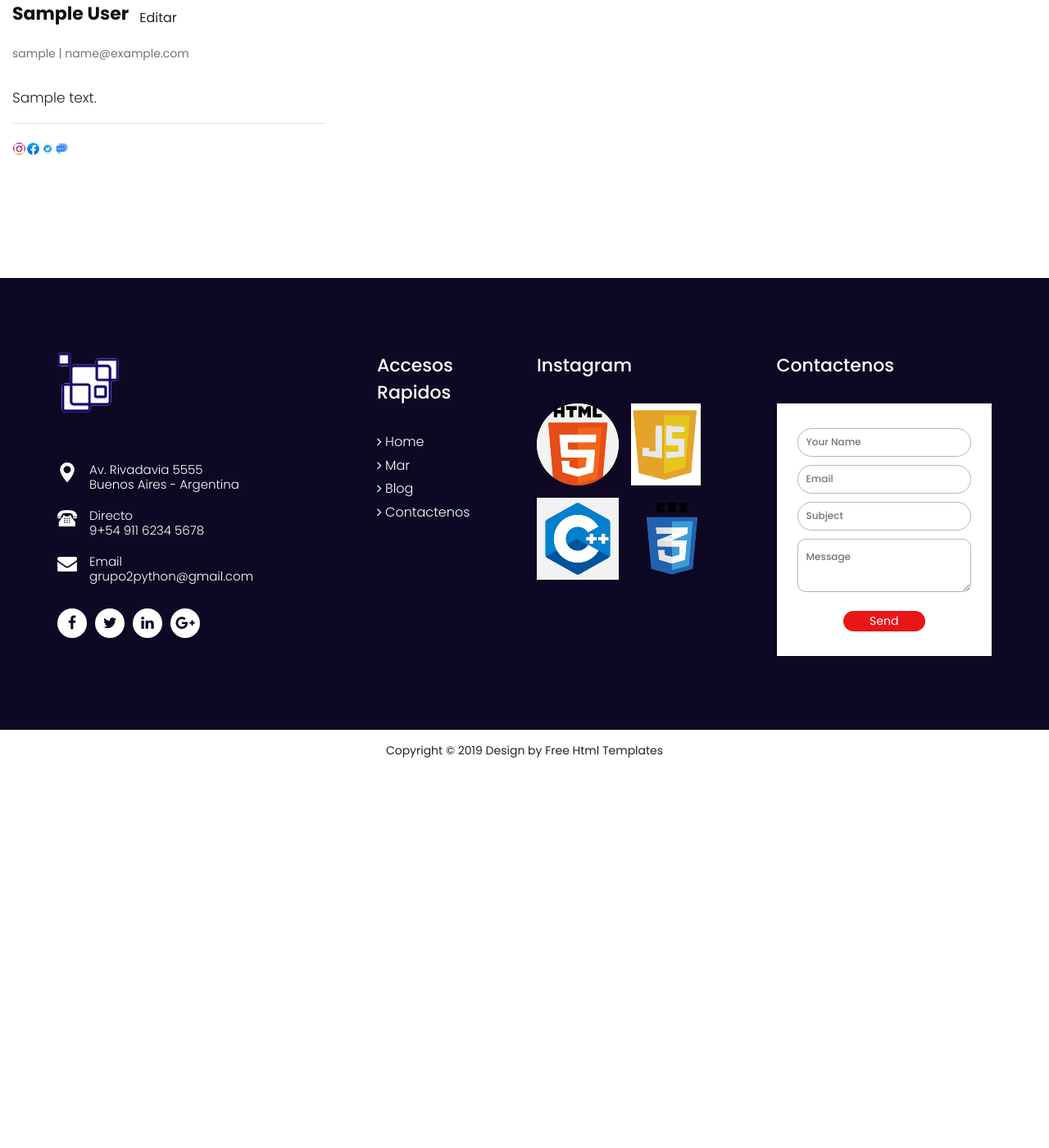
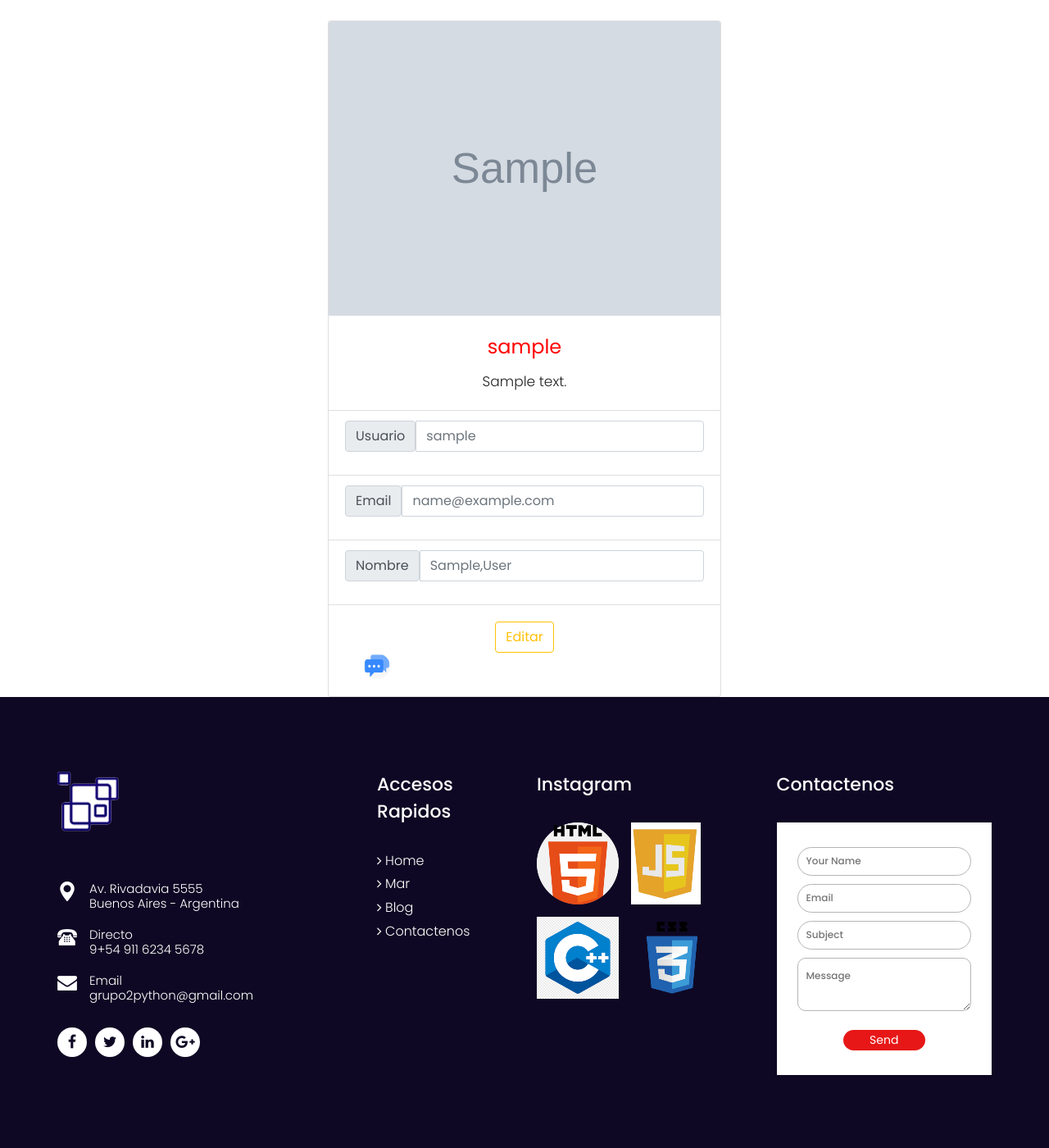
Before and after one commit to DeveloperAlejandroGallo/CoderHouse_ProyectoFinal_Equipo2, a Django app: template ProyectoFinal/appUsuarios/templates/appUsuarios/profile.html in a window 1280 px wide. Shown: the part 150-1550 px from the top of the page at 82% size. Before the commit the page ends 1074 px from the top, so only its background shows below. Run offline with Django 4.2, Linux system fonts and the light colour scheme; a user stored in the database is signed in; tables that the repository leaves empty hold one stand-in row (values such as "Sample post"); the template is opened without the code that fills it: most values are stand-ins (such as "Sample title", 1, 10 or a date in 2020); grey boxes marked "Sample" are stand-in pictures; lists and menus that the app fills with data are empty; some libraries are stand-ins or nearby versions.

Commit message:
profile funcionando

```diff
--- a/ProyectoFinal/appUsuarios/templates/appUsuarios/profile.html
+++ b/ProyectoFinal/appUsuarios/templates/appUsuarios/profile.html
@@ -2,68 +2,51 @@
 
 {% load static %}
 
-{% block title %} Perfil de {{user.username}} {% endblock title %}
+{% block title%}Perfil{% endblock title%}
+
+{% load crispy_forms_tags %}
 
 {% block cuerpo %}
 
-<div class="container-fluid mb-5">
-    <p></p>
-    <div class="container-fluid mb-5">
-        <div class="row">
-            <div class="container-fluid mb-5">
-                <div class="row">
-                    <div class="row">
-                        {% if request.user.is_superuser %}
-                        <div class="cl-sm-2">
-                            <div class="user-image-container mb-2">
-                                <div style="text-align: left;">
-                                    {% comment %} <a class="btn btn-link btn-sm" href="{% url 'addAvatar' %}">Actualizar imagen</a> {% endcomment %}
-                                </div>
-                            </div>
-                        {% endif %}
-                        </div>
-                        <div class="col-sm-8 d-flex align-items-center">
-                            <div class="about-me">
-                                <div class="d-flex justify-content-start align-items-center">
+<br>
 
-                                    {%if user.first_name and user.last_name%}
-                                    <h2><strong>{{user.first_name}} {{user.last_name}}</strong></h2>
-                                    {%else%}
-                                    <h2><strong>Nombre/s Apellido/s</strong></h2>
-                                    {%endif%}
-                                    <p></p>
-                                    <div style="text-align: left;">
-                                        {% if request.user.username == user.username %}
-                                        <a class="btn btn-btn-outline-warning" href="/accounts/edit_user/">Editar</a>
-                                        {% endif %}
-                                    </div>
-                                </div>
-                                <div class="text-muted mb-3">{{user.username}} | {{user.email}}</div>
-                            </div>
-                        </div>
+<div class='conteiner center'>
+    <div class="card text-center" style="width: 30rem;">
+        <img src="{{img}}" class="card-img-top" alt="...">
+        <div class="card-body">
+          <h1 class="orange_color">{{request.user.username}}</h1>
+          <p class="card-text">{{about_me}}</p>
+        </div>
+        <ul class="list-group list-group-flush">
+            <li class="list-group-item">
+                <div class="input-group mb-3">
+                    <span class="input-group-text" id="basic-addon1">Usuario</span>
+                    <input type="text" class="form-control" placeholder="{{request.user.username}}" aria-label="Username" aria-describedby="basic-addon1" >
+                  </div>
+            </li>
+            <li class="list-group-item">
+                <div class="input-group mb-3">
+                    <span class="input-group-text" id="basic-addon1">Email</span>
+                    <input type="text" class="form-control" placeholder="{{request.user.email}}" aria-label="Username" aria-describedby="basic-addon1">
+                  </div>
+            </li>
+            <li class="list-group-item">
+                <div class="input-group mb-3">
+                    <span class="input-group-text" id="basic-addon1">Nombre</span>
+                    <input type="text" class="form-control" placeholder="{{request.user.first_name}},{{request.user.last_name}}" aria-label="Username" aria-describedby="basic-addon1">
+                  </div>
+            </li>
+          </ul>
+          <div class="card-body">
+            {% if request.user.username == user.username %}
+            <a href="/accounts/edit_user/" class="btn btn-outline-warning float-center">Editar</a>
+            {% endif %}
+            <table style="width: 18%;">
+                <th><a href="{% url 'Chat' user.username %}"><img id="img" class="img rounded-circle" alt="Chat icon" height="32" width="32" src="{% static 'appUsuarios/images/chat.png' %}"></img></a></th>
+            </table>
+        </div>
+      </div>
 
-                        <div id="description" class="container-fluid mb-5">
-                            <p>{{bio}}<p>
-                            <hr></hr>
-                            <table style="width: 18%;">
-
-                                {%if instagram%}
-                                <th><a href="{{instagram}}"><img id="img" class="img rounded-circle" alt="Instagram icon" height="32" width="32" src="{% static 'appUsuarios/static/images/Instagram.png' %}"></img></a></th>
-                                {%endif%}
-                                {%if facebook%}
-                                <th><a href="{{facebook}}"><img id="img" class="img rounded-circle" alt="Facebook icon" height="32" width="32" src="{% static 'appUsuarios/static/images/facebook.png' %}"></img></a></th>
-                                {%endif%}
-                                {%if twitter%}
-                                <th><a href="{{twitter}}"><img id="img" class="img rounded-circle" alt="Twitter icon" height="32" width="32" src="{% static 'appUsuarios/static/images/twitter.png' %}"></img></a></th>
-                                {%endif%}
-                                <th><a href="{% url 'Chat' user.username %}"><img id="img" class="img rounded-circle" alt="Chat icon" height="32" width="32" src="{% static 'appUsuarios/static/images/chat.png' %}"></img></a></th>
-                            </table>
-                        </div>
-                    </div>
-                </div>
-            </div>
-        </div>
-    </div>
 </div>
 
 
```
Also changed, not shown: ProyectoFinal/appUsuarios/forms.py (+15 -3 lines), ProyectoFinal/appUsuarios/models.py (+11 -11 lines), ProyectoFinal/appBlog/migrations/0010_alter_post_imagen.py (added), ProyectoFinal/appUsuarios/migrations/0003_alter_userdata_avatar.py (added), ProyectoFinal/appUsuarios/migrations/0004_rename_aboutme_userdata_about_me.py (added).
